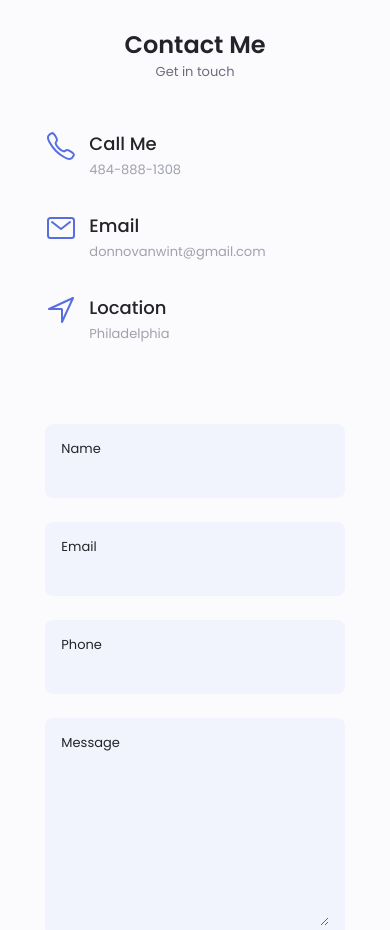
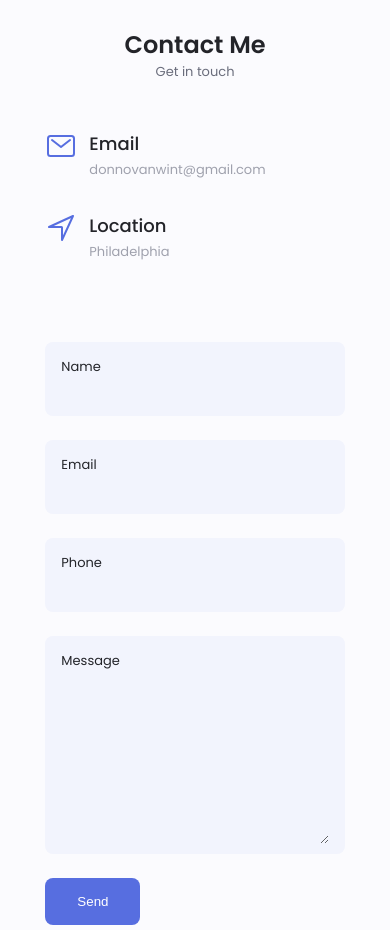
Before and after one commit to donnovanwint/donnovanwint.github.io, a plain HTML site: page index.html in a window 390 px wide. Shown: the part 7120-8050 px from the top of the page. Drawn offline with nearby package versions, Linux system fonts and the light colour scheme.

Commit message:
removed phone number

```diff
--- a/index.html
+++ b/index.html
@@ -747,13 +747,6 @@
           <div class="contact__container container grid">
               <div>
                   <div class="contact__information">
-                    <ion-icon name="call-outline" class="contact__icon"></ion-icon>
-                    <div>
-                        <h3 class="contact__title">Call Me</h3>
-                        <span class="contact__subtitle">484-888-1308</span>
-                    </div>
-                  </div>
-                  <div class="contact__information">
                     <ion-icon name="mail-outline" class="contact__icon"></ion-icon>
                     <div>
                         <h3 class="contact__title">Email</h3>
```
